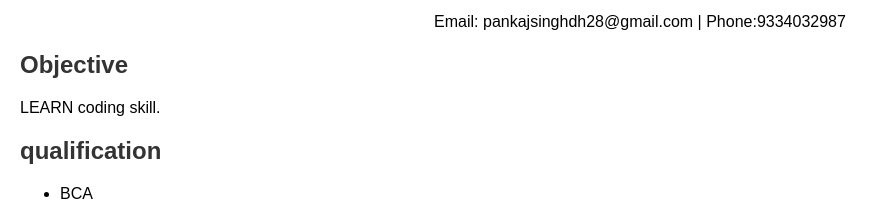
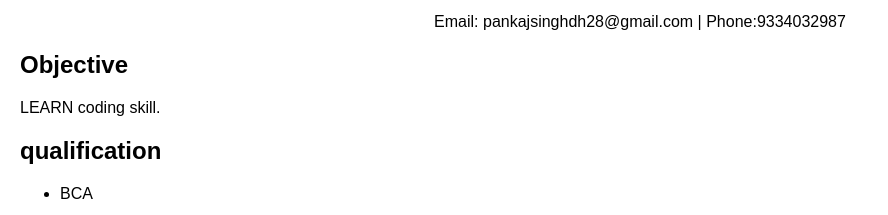
Before and after one commit to pankajsingh776/HTMLFILE, a plain HTML site: page cv.html in a window 1280 px wide. Shown: the part 321-536 px from the top of the page, without its empty margins (0-888 px from the left). Drawn offline with Linux system fonts and the light colour scheme.

Commit message:
i made cv status

```diff
--- a/cv.html
+++ b/cv.html
@@ -8,7 +8,7 @@
         body { font-family: Arial, sans-serif; margin: 20px; }
         header { text-align: center; }
         section { margin: 20px 0; }
-        h2 { color: #333; }
+
     </style>
 </head>
 <body>
```
